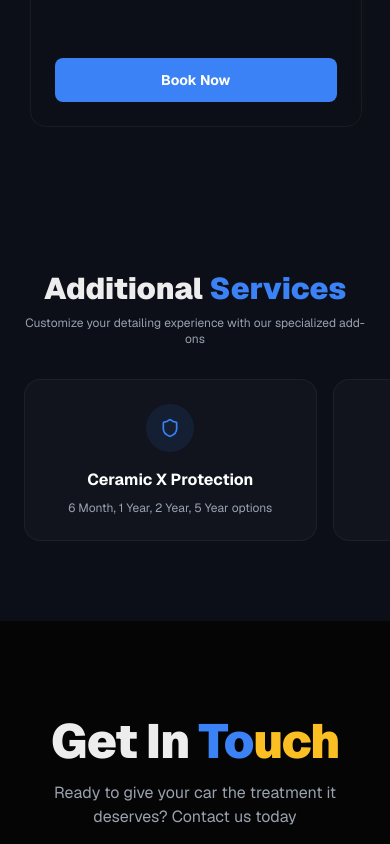
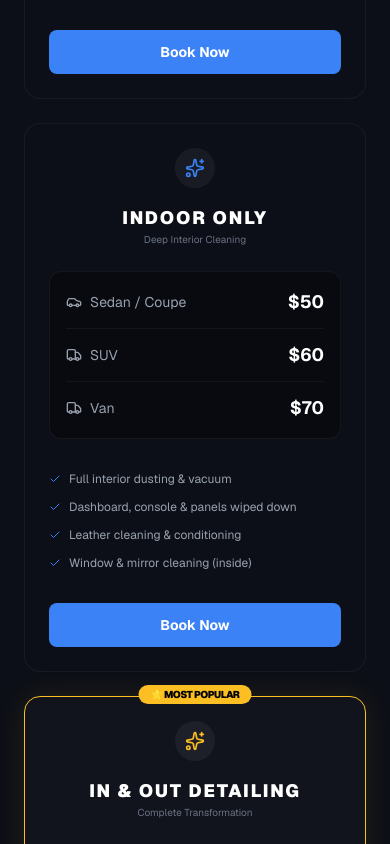
Before and after one commit to zhanz565/MFP_Datailing, a Next.js app: page / in a window 390 px wide. Shown: the part 2560-3404 px from the top of the page. Built offline with nearby package versions, Linux system fonts and the light colour scheme.

Commit message:
Updated pricing section and phone UX

```diff
--- a/components/Pricing.tsx
+++ b/components/Pricing.tsx
@@ -6,6 +6,12 @@ const packages = [
     sub: "Professional Exterior Wash",
     prices: { sedan: "40", suv: "50", van: "60" },
     features: ["Exterior hand wash & dry", "Wheels & tires deep clean", "Tire shine application", "Window & mirror cleaning (outside)"]
+  },
+  {
+    name: "INDOOR ONLY",
+    sub: "Deep Interior Cleaning",
+    prices: { sedan: "50", suv: "60", van: "70" },
+    features: ["Full interior dusting & vacuum", "Dashboard, console & panels wiped down", "Leather cleaning & conditioning", "Window & mirror cleaning (inside)"]
   },
   {
     name: "IN & OUT DETAILING",
@@ -24,10 +30,10 @@ export default function Pricing() {
         <h2 className="text-4xl md:text-5xl font-black mb-2 md:mb-4 tracking-tight">Detailing <span className="text-gold">Packages</span></h2>
         <p className="text-xs md:text-base text-gray-400 mb-8 md:mb-16">Premium auto detailing services tailored to your vehicle's size</p>
 
-        {/* Mobile: Horizontal Swipe | Desktop: Centered 2-Column Grid */}
-        <div className="flex overflow-x-auto hide-scrollbar snap-x snap-mandatory pb-4 -mx-6 px-6 md:mx-0 md:px-0 md:grid lg:grid-cols-2 max-w-4xl mx-auto gap-4 md:gap-8">
+        {/* Mobile: Vertical Stack | Desktop: 3-Column Grid */}
+        <div className="grid grid-cols-1 lg:grid-cols-3 gap-6 md:gap-8">
           {packages.map((pkg) => (
-            <div key={pkg.name} className={`w-[85vw] md:w-auto shrink-0 snap-center relative p-6 md:p-8 rounded-2xl border flex flex-col ${pkg.highlighted ? 'border-accent bg-[#11141d] shadow-[0_0_30px_rgba(251,191,36,0.1)]' : 'border-white/5 bg-[#0c0f17]'}`}>
+            <div key={pkg.name} className={`relative p-6 md:p-8 rounded-2xl border flex flex-col ${pkg.highlighted ? 'border-accent bg-[#11141d] shadow-[0_0_30px_rgba(251,191,36,0.1)]' : 'border-white/5 bg-[#0c0f17]'}`}>
 
               {pkg.highlighted && (
                 <div className="absolute -top-3 left-1/2 -translate-x-1/2 bg-accent text-black font-black px-3 py-0.5 rounded-full text-[10px] md:text-xs flex items-center gap-1 uppercase tracking-tighter">
```
